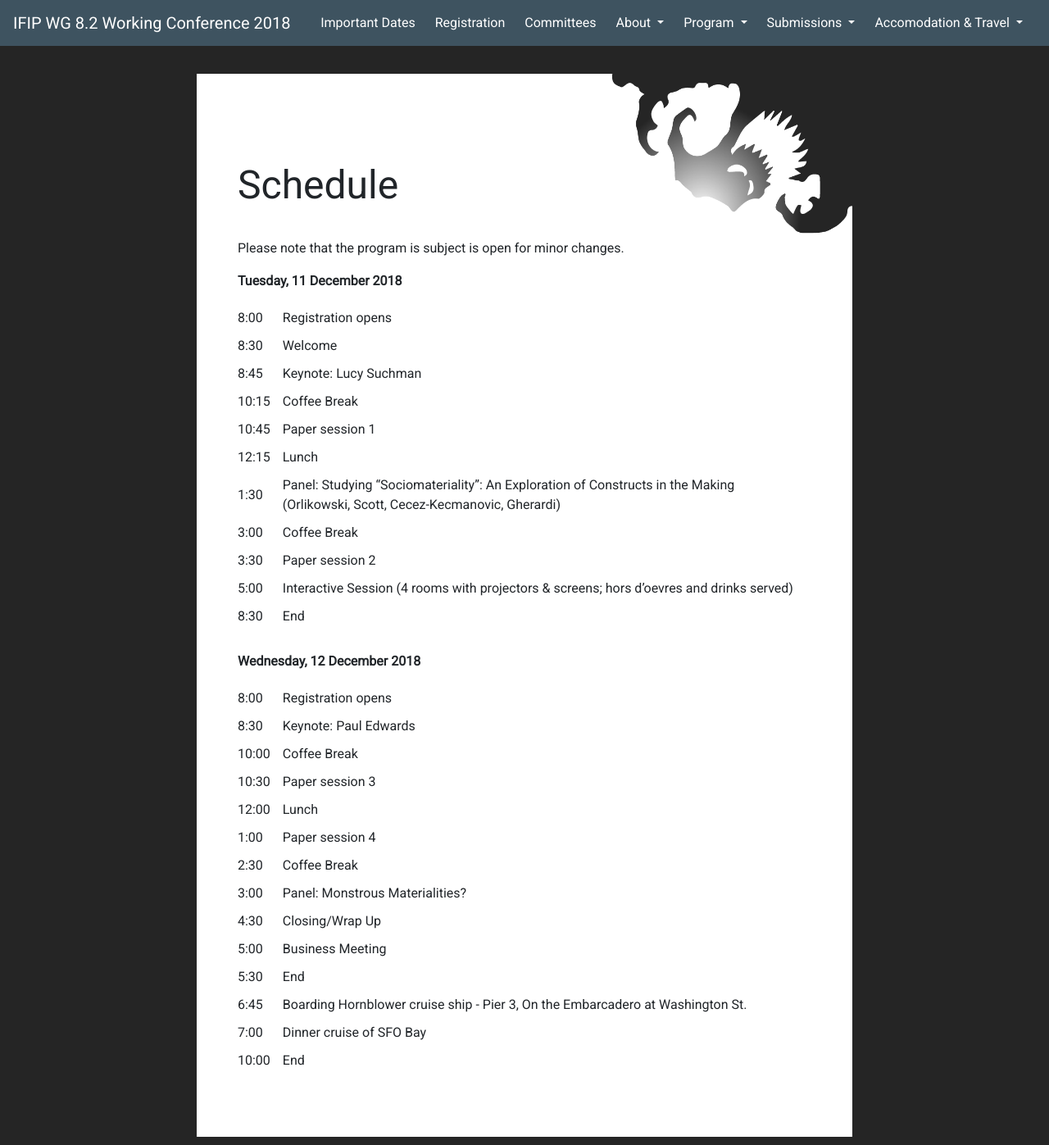
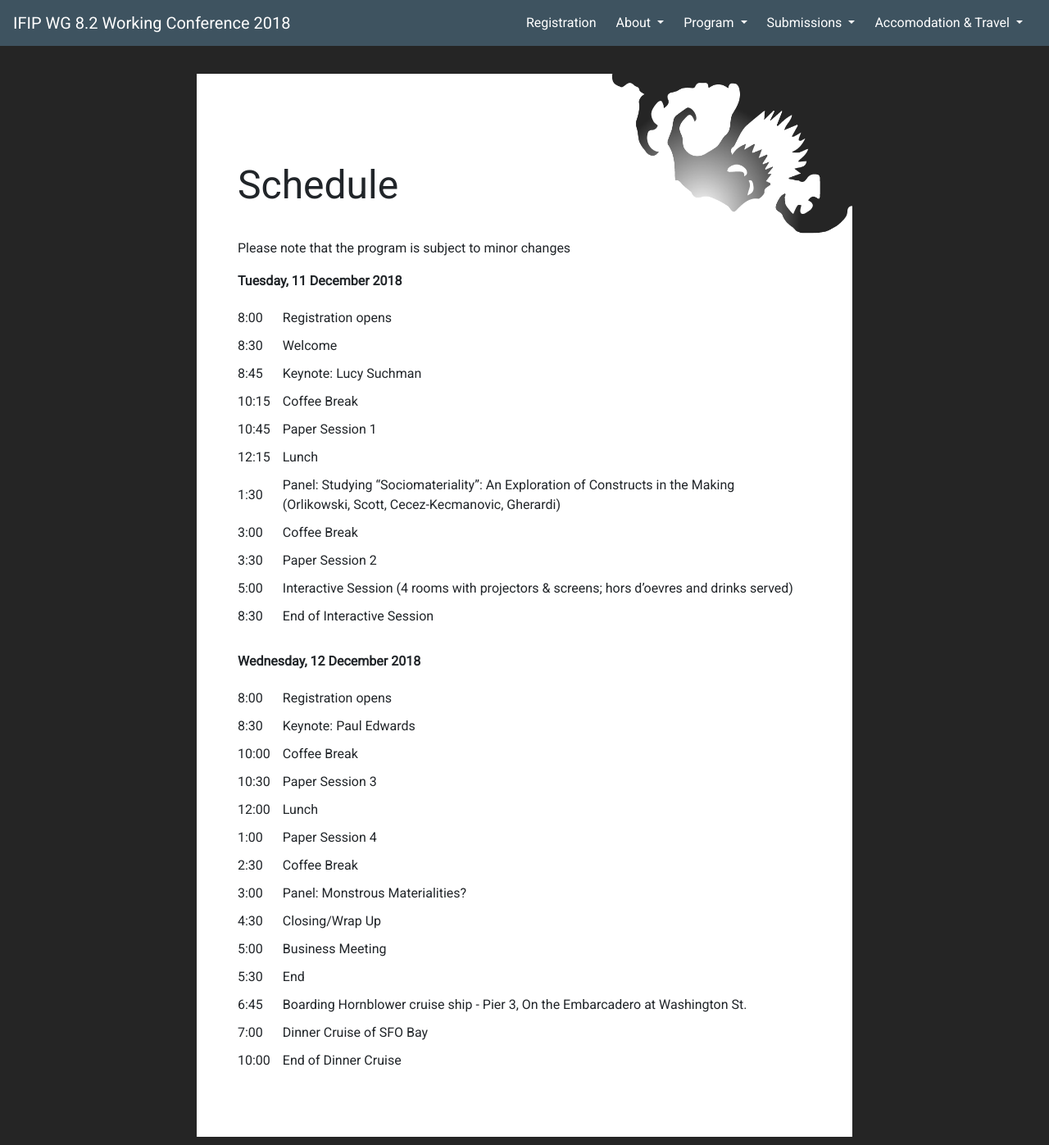
Before and after one commit to ifip82conf/ifip82conf.github.io, a Jekyll site: the page built from pages/program/program.md, in a window 1280 px wide and 1397 px high. Shown: the whole window at 82% size. Built offline with Jekyll 4.4.1, drawn with Linux system fonts in a browser that asks for light colours; nearby versions of some CDN libraries.

Commit message:
changed menu

```diff
--- a/_includes/header.html
+++ b/_includes/header.html
@@ -7,13 +7,7 @@
         <div class="collapse navbar-collapse" id="navbarCollapse">
             <ul class="navbar-nav ml-md-auto d-md-flex">
                 <li class="nav-item dropdown">
-                    <a class="nav-item nav-link mr-md-2 active" href="/dates">Important Dates</a>
-                </li>
-                <li class="nav-item dropdown">
                     <a class="nav-item nav-link mr-md-2 active" href="/registration">Registration</a>
-                </li>
-                <li class="nav-item dropdown">
-                    <a class="nav-item nav-link mr-md-2 active" href="/committees">Committees</a>
                 </li>
                 {% include generateDynamicMenu.html root="/about" title="About" %}
                 {% include generateDynamicMenu.html root="/program" title="Program" %}
--- a/pages/program/program.md
+++ b/pages/program/program.md
@@ -6,7 +6,7 @@ sectiontitle: Schedule
 published: true
 ---
 
-Please note that the program is subject is open for minor changes.
+Please note that the program is subject to minor changes
 
 
 **Tuesday, 11 December 2018**
@@ -15,27 +15,27 @@ Please note that the program is subject is open for minor changes.
 | 8:30  | Welcome            |
 | 8:45  | Keynote: Lucy Suchman |
 | 10:15 | Coffee Break   |
-| 10:45 | Paper session 1 |
+| 10:45 | Paper Session 1 |
 | 12:15 | Lunch            |
 | 1:30  | Panel: Studying "Sociomateriality": An Exploration of Constructs in the Making (Orlikowski, Scott, Cecez-Kecmanovic, Gherardi) |
 | 3:00  | Coffee Break  |
-| 3:30  | Paper session 2 |
+| 3:30  | Paper Session 2 |
 | 5:00  | Interactive  Session (4 rooms with projectors & screens;  hors d'oevres and drinks served)|
-| 8:30  | End               |
+| 8:30  | End of Interactive Session |
 
 **Wednesday, 12 December 2018**
 
 | 8:00  | Registration opens                                                             |
 | 8:30  | Keynote: Paul Edwards                                                          |
 | 10:00 | Coffee Break                                                                   |
-| 10:30 | Paper session 3                                                                |
+| 10:30 | Paper Session 3                                                                |
 | 12:00 | Lunch                                                                          |
-| 1:00  | Paper session 4                                                                |
+| 1:00  | Paper Session 4                                                                |
 | 2:30  | Coffee Break                                                                   |
 | 3:00  | Panel: Monstrous Materialities?                                                |
 | 4:30  | Closing/Wrap Up                                                                |
 | 5:00  | Business Meeting                                                               |
 | 5:30  | End                                                                            |
 | 6:45  | Boarding Hornblower cruise ship - Pier 3, On the Embarcadero at Washington St. |
-| 7:00  | Dinner cruise of SFO Bay                                                       |
-| 10:00 | End                                                                            |
+| 7:00  | Dinner Cruise of SFO Bay                                                       |
+| 10:00 | End of Dinner Cruise                                                                        |
```
Also changed, not shown: pages/about/committees.md (renamed from pages/committees.md, +1 -1 lines), pages/about/dates.md (renamed from pages/dates.md, +1 -1 lines).
